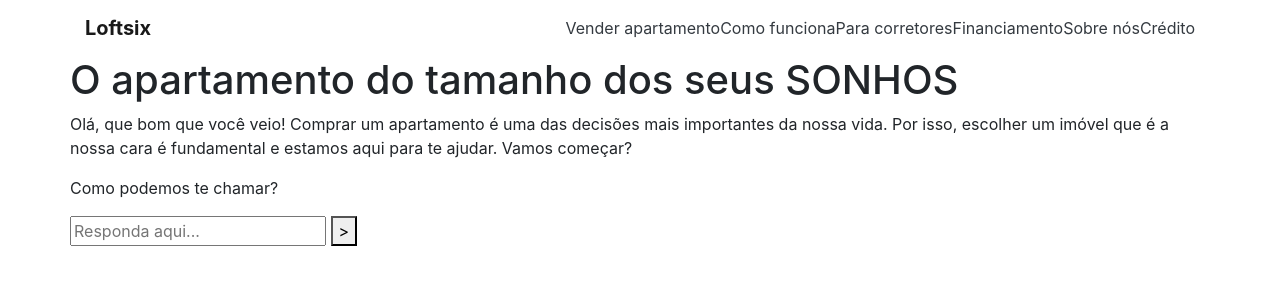
After one commit to gbrennon/loftsix, a Flask app: template app/templates/survey.html in a window 1280 px wide. The commit adds this page. Shown: the top 300 px of the page. Run offline with Flask 2, Linux system fonts and the light colour scheme; the template is opened without the code that fills it, so the values that code supplies are empty; some libraries are stand-ins or nearby versions.

Commit message:
Updated templates and statics

```diff
--- a/app/static/js/app.js
+++ b/app/static/js/app.js
@@ -0,0 +1,3 @@
+(function($) {
+    console.log($);
+})(jQuery);
--- /dev/null
+++ b/app/templates/header.html
@@ -0,0 +1,20 @@
+<header class="navbar navbar-expand-md navbar-light navbar-loftsix">
+  <div class="container">
+    <a href="/" class="navbar-brand d-flex align-items-center">
+      <strong>Loftsix</strong>
+    </a>
+    <button class="navbar-toggler" type="button" data-toggle="collapse" data-target="#navbar" aria-controls="navbarHeader" aria-expanded="false" aria-label="Toggle navigation">
+      <span class="navbar-toggler-icon"></span>
+    </button>
+    <div id="navbar" class="collapse navbar-collapse">
+      <ul class="nav navbar-nav ml-auto list-unstyled">
+        <li class="nav-item"><a href="#" class="text-dark">Vender apartamento</a></li>
+        <li class="nav-item"><a href="#" class="text-dark">Como funciona</a></li>
+        <li class="nav-item"><a href="#" class="text-dark">Para corretores</a></li>
+        <li class="nav-item"><a href="#" class="text-dark">Financiamento</a></li>
+        <li class="nav-item"><a href="#" class="text-dark">Sobre nós</a></li>
+        <li class="nav-item"><a href="#" class="text-dark">Crédito</a></li>
+      </ul>
+    </div>
+  </div>
+</header>
--- a/app/templates/layout.html
+++ b/app/templates/layout.html
@@ -1,6 +1,11 @@
 <!DOCTYPE html>
 <html lang="en">
 <head>
+
+    <meta charset="utf-8">
+    <meta name="viewport" content="width=device-width, initial-scale=1, shrink-to-fit=no">
+    <meta name="description" content="">
+    <meta name="author" content="Loftsix">
     <link rel="stylesheet" href="https://stackpath.bootstrapcdn.com/bootstrap/4.4.1/css/bootstrap.min.css" integrity="sha384-Vkoo8x4CGsO3+Hhxv8T/Q5PaXtkKtu6ug5TOeNV6gBiFeWPGFN9MuhOf23Q9Ifjh" crossorigin="anonymous">
 
   <link type="text/css" rel="stylesheet"
@@ -8,7 +13,9 @@
 </head>
 
 <body>
-  <h1>{% block body %}{% endblock %}</h1>
+  {% include 'header.html' %}
+
+  {% block body %}{% endblock %}
 
   <script src="https://code.jquery.com/jquery-3.4.1.slim.min.js" integrity="sha384-J6qa4849blE2+poT4WnyKhv5vZF5SrPo0iEjwBvKU7imGFAV0wwj1yYfoRSJoZ+n" crossorigin="anonymous"></script>
   <script src="https://cdn.jsdelivr.net/npm/popper.js@1.16.0/dist/umd/popper.min.js" integrity="sha384-Q6E9RHvbIyZFJoft+2mJbHaEWldlvI9IOYy5n3zV9zzTtmI3UksdQRVvoxMfooAo" crossorigin="anonymous"></script>
--- /dev/null
+++ b/app/templates/survey.html
@@ -0,0 +1,35 @@
+{% extends 'layout.html' %}
+
+{% block body %}
+<div class="loftsix-banner">
+    <div class="container">
+        <div class="row">
+            <div class="title">
+                <h1>O apartamento do tamanho dos seus SONHOS</h1>
+            </div>
+        </div>
+    </div>
+</div>
+
+<div class="survey">
+    <div class="container">
+        <div class="row">
+            <div class="welcome-msg">
+                <p>Olá, que bom que você veio! Comprar um apartamento é uma das decisões mais importantes da nossa vida. Por isso, escolher um imóvel que é a nossa cara é fundamental e estamos aqui para te ajudar. Vamos começar?</p>
+                <div class="chat-container">
+                    <ul class="chat-iteration list-unstyled">
+                        <li>
+                            <p>Como podemos te chamar?</p>
+                            <span>
+                                <input type="text" name="name" placeholder="Responda aqui...">
+                                <button type="submit">></button>
+                            </span>
+                        </li>
+                    </ul>
+                </div>
+            </div>
+        </div>
+    </div>
+</div>
+</div>
+{% endblock %}
```
Also changed, not shown: app/static/css/app.css (+85 -0 lines), requirements.txt (+10 -1 lines), app/static/images/banner.png (added), app/templates/home.html (renamed from app/templates/index.html).
